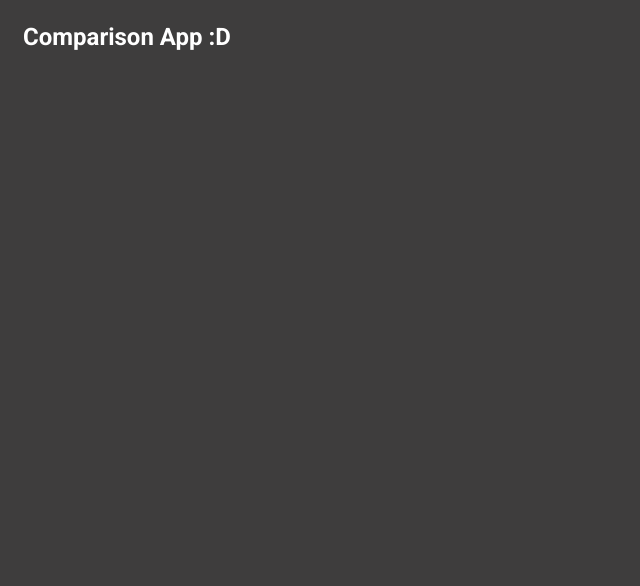
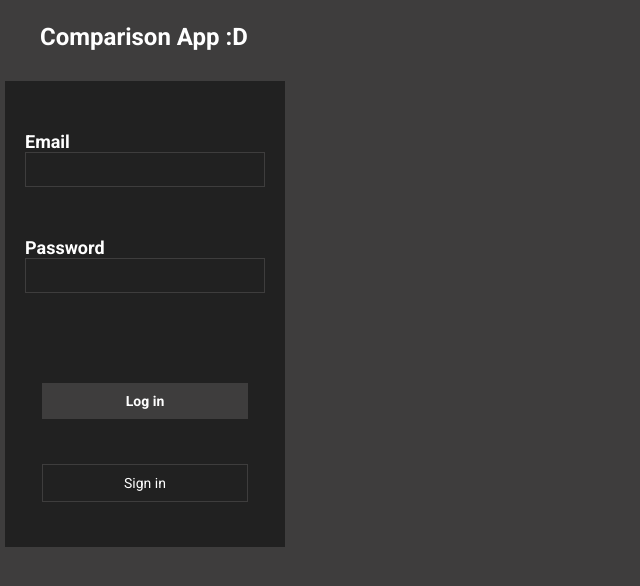
Before and after one commit to caiobrida/comparison-app, a React (Create React App) app in the folder web/: page / in a window 1280 px wide. Shown: the top 586 px of the page, without its empty margins (0-640 px from the left). Built offline with nearby package versions, Linux system fonts and the light colour scheme.

Commit message:
login form created

```diff
--- a/web/public/index.html
+++ b/web/public/index.html
@@ -8,7 +8,7 @@
       name="description"
       content="Web site created using create-react-app"
     />
-    <title>React App</title>
+    <title>Comparison App</title>
   </head>
   <body>
     <noscript>You need to enable JavaScript to run this app.</noscript>
--- a/web/src/App.css
+++ b/web/src/App.css
@@ -26,4 +26,35 @@ header h1 {
   font-weight: bold;
   color: #fff;
   margin: 23px;
+  margin-left: 40px;
 }
+
+button {
+  border: 0;
+}
+
+button:hover{
+  cursor: pointer;
+}
+
+.mainBtn {
+  background: #3e3d3d;
+  padding: 10px;
+  font-weight: bold;
+  transition: .2s;
+}
+
+.mainBtn:hover {
+  background: #2e2d2d;
+}
+
+.secondaryBtn {
+  background: #212121;
+  border: 1px solid #3e3d3d;
+  padding: 10px;
+  transition: .2s;
+}
+
+.secondaryBtn:hover {
+  background: #2c2c2c;
+}
--- a/web/src/App.jsx
+++ b/web/src/App.jsx
@@ -1,6 +1,8 @@
 import React from 'react';
 
 import Header from './components/Header';
+import Dashboard from './pages/Dashboard';
+
 
 import './App.css'
 
@@ -8,6 +10,7 @@ function App() {
   return (
     <div className="App">
       <Header />
+      <Dashboard />
     </div>
   );
 }
--- /dev/null
+++ b/web/src/Sidebar.css
@@ -0,0 +1,47 @@
+aside {
+  width: 280px;
+  background: #212121;
+  margin-left: 5px;
+}
+
+aside form {
+  margin-top: 30px;
+  display: flex;
+  flex-direction: column;
+  align-items: center;
+}
+
+aside form .inputGroup {
+  display: flex;
+  flex-direction: column;
+  margin-top: 50px;
+  width: 100%;
+  max-width: 240px;
+}
+
+.inputGroup input {
+  background: transparent;
+  border: 1px solid #3e3d3d;
+  height: 35px;
+  padding: 5px;
+  color: #fff;
+}
+
+.inputGroup label {
+  color: #fff;
+  font-size: 18px;
+  font-weight: bold;
+}
+
+aside .btnGroup {
+  display: flex;
+  flex-direction: column;
+  margin-top: 90px;
+  width: 206px;
+}
+
+aside .btnGroup button {
+  margin-bottom: 45px;
+  width: 100%;
+  color: #fff;
+}
--- /dev/null
+++ b/web/src/components/LoginForm.jsx
@@ -0,0 +1,37 @@
+import React, { useState } from 'react';
+
+function LoginForm() {
+  const [email, setEmail] = useState('');
+  const [password, setPassword] = useState('');
+
+  return(
+    <form>
+      <div className='inputGroup'>
+        <label htmlFor='emailInput'>Email</label>
+        <input
+          name='emailInput'
+          id='emailInput'
+          value={email}
+          onChange={ e => setEmail(e.target.value) }
+        />
+      </div>
+
+      <div className='inputGroup'>
+        <label htmlFor='passwordInput'>Password</label>
+        <input
+          name='passwordInput'
+          id='passwordInput'
+          value={password}
+          type='password'
+          onChange={ e => setPassword(e.target.value) }
+        />
+      </div>
+      <div className='btnGroup'>
+        <button className='mainBtn'>Log in</button>
+        <button className='secondaryBtn'>Sign in</button>
+      </div>
+    </form>
+  );
+}
+
+export default LoginForm;
--- /dev/null
+++ b/web/src/pages/Dashboard.jsx
@@ -0,0 +1,15 @@
+import React from 'react';
+
+import LoginForm from '../components/LoginForm';
+
+import '../Sidebar.css';
+
+function Dashboard() {
+  return(
+    <aside>
+      <LoginForm />
+    </aside>
+  );
+}
+
+export default Dashboard;
```
